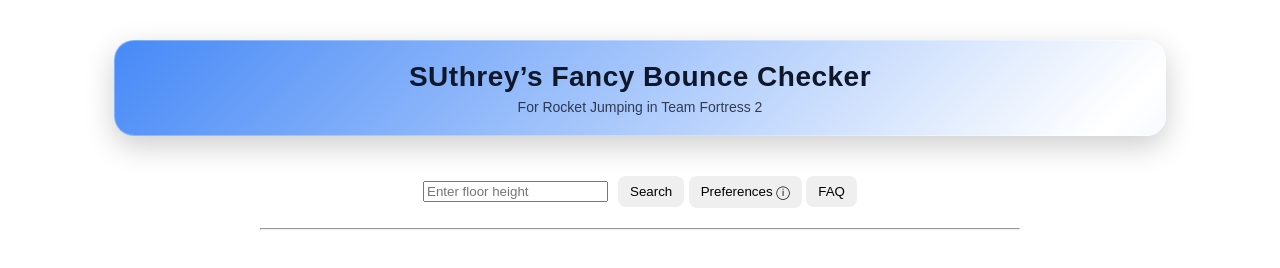
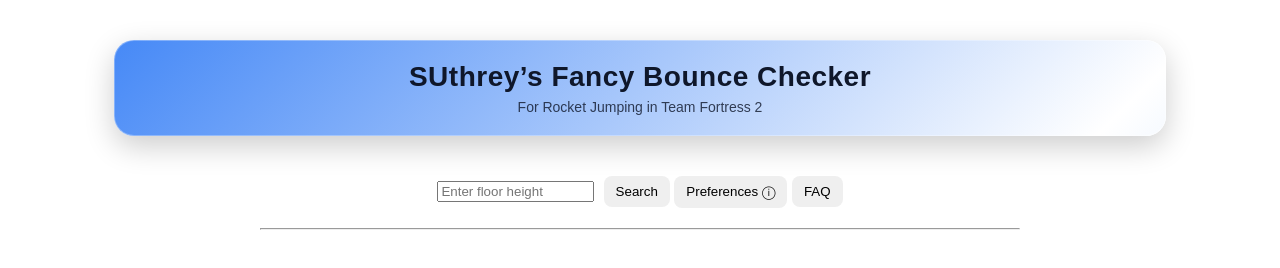
Before and after one commit to bjorn-martinsson/Fancy-BCheck, a plain HTML site: page index.html in a window 1280 px wide. Drawn offline with Linux system fonts and the light colour scheme.

Commit message:
Making search form shorter

```diff
--- a/style.css
+++ b/style.css
@@ -361,6 +361,10 @@ a:hover {
 
 }
 
+#targetInput {
+    width: 20ch; /* Adjust this number up or down to get the exact length you want! */
+}
+
 .banner {
 
     width: 90%;
```
